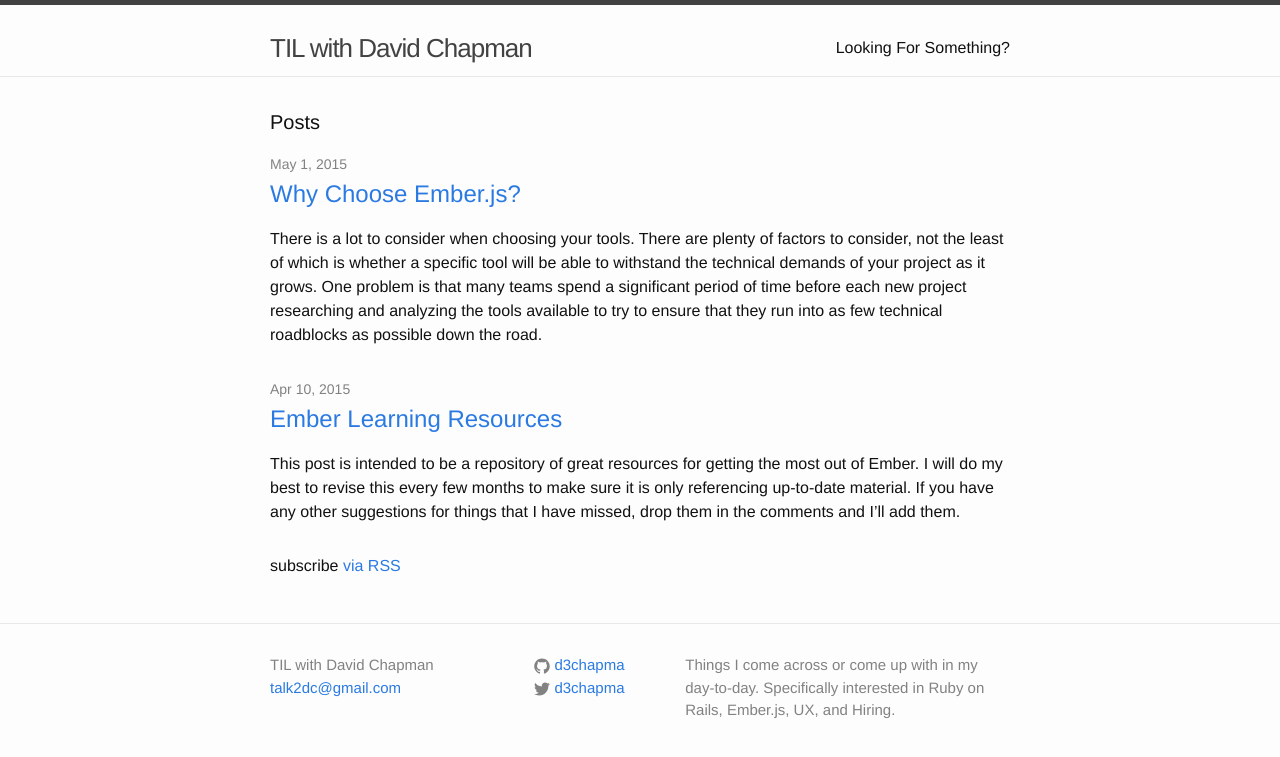
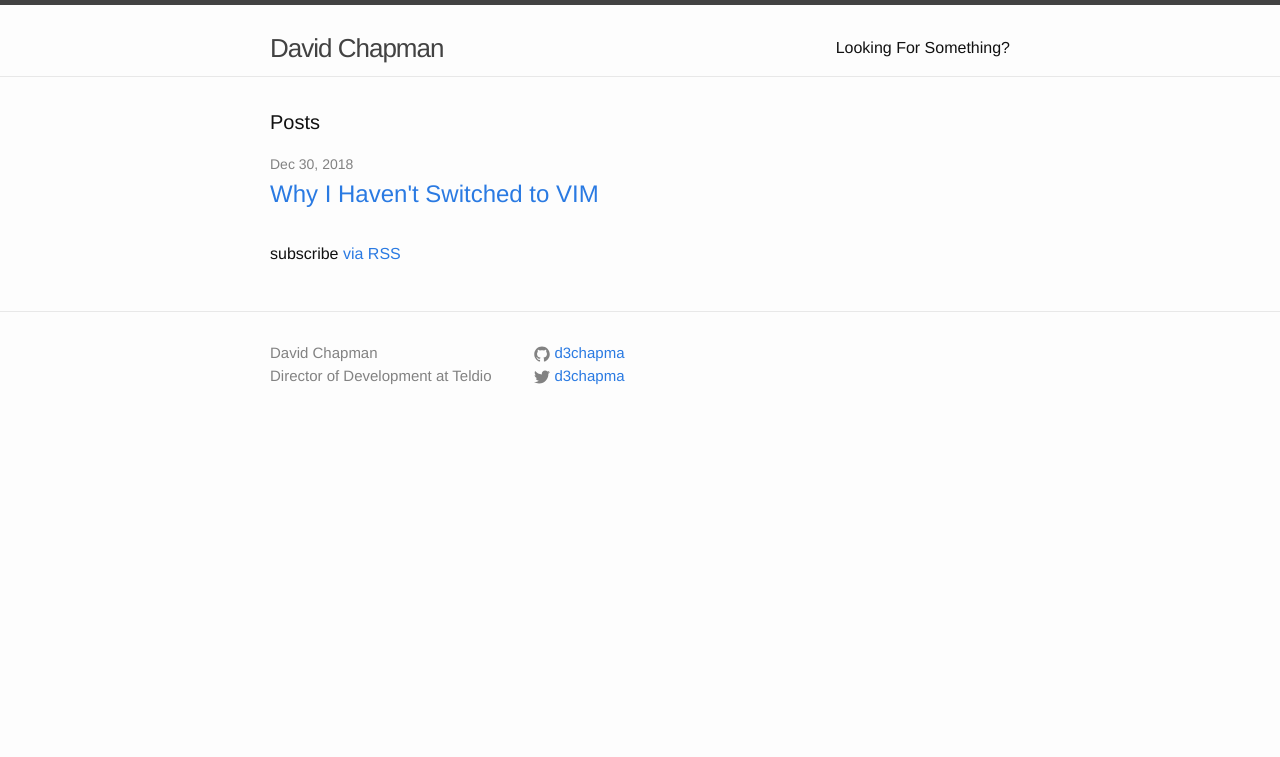
Before and after one commit to d3chapma/d3chapma.github.io, a Jekyll site: the page built from index.html, in a window 1280 px wide. Shown: the top 757 px of the page. Built offline with Jekyll 4.4.1, drawn with Linux system fonts in a browser that asks for light colours.

Commit message:
Starting over. Added a new post.

````diff
--- a/_config.yml
+++ b/_config.yml
@@ -1,16 +1,14 @@
 # Site settings
-title: TIL with David Chapman
-email: talk2dc@gmail.com
-description: > # this means to ignore newlines until "baseurl:"
-  Things I come across or come up with in my day-to-day. Specifically interested
-  in Ruby on Rails, Ember.js, UX, and Hiring.
+title: David Chapman
 baseurl: "" # the subpath of your site, e.g. /blog/
 url: "http://d3chapma.github.io" # the base hostname & protocol for your site
 twitter_username: d3chapma
 github_username:  d3chapma
+collections:
+  - sublime_text
 
 # Build settings
 markdown: kramdown
 
-gems:
+plugins:
   - jekyll-sitemap
--- a/_includes/footer.html
+++ b/_includes/footer.html
@@ -6,7 +6,9 @@
       <div class="footer-col  footer-col-1">
         <ul class="contact-list">
           <li>{{ site.title }}</li>
-          <li><a href="mailto:{{ site.email }}">{{ site.email }}</a></li>
+          <li>
+            Director of Development at Teldio
+          </li>
         </ul>
       </div>
 
--- a/_posts/2015-04-10-ember-learning-resources.markdown
+++ /dev/null
@@ -1,48 +0,0 @@
----
-layout: post
-title:  "Ember Learning Resources"
-date:   2015-04-10
-categories: ember learning resources
-comments: false
----
-This post is intended to be a repository of great resources for getting the most out of Ember. I will do my best to revise this every few months to make sure it is only referencing up-to-date material. If you have any other suggestions for things that I have missed, drop them in the comments and I'll add them.
-
-Official Resources
-===========================
-
-[Ember Guides](http://guides.emberjs.com/): A great place to get started. I recommend reading through the guides as you start to build an app. After you read about a new feature, try using it in your app to solidfy the concept.
-
-[Ember API](http://emberjs.com/api/): Barebones documentation covering the entire API. This is the place to look if you want to learn about a specific function that Ember provides and it's signature. Unfortunately, this does not seem to be versioned yet, though no methods are removed or changed, so this shouldn't really be a problem until Ember 2.0.
-
-[Ember CLI](http://www.ember-cli.com/): Documentation for Ember CLI. If you need to improve your understanding of what Ember CLI provides, or need to any sort of customization through addons, this is the place to start.
-
-Conference/Meetup Talks
-=======================
-
-[Confreaks.tv](http://confreaks.tv/tags/127): A wealth of great content here. Definitely check this out no matter your experience with Ember.
-
-Screencasts
-===========
-
-[Ember Screencasts](http://www.emberscreencasts.com/): Have not used this much myself, but as far as I can tell it is the only active screencast series in the Ember community.
-
-Podcasts
-========
-
-[Ember Weekend](https://emberweekend.firebaseapp.com/): Weekly podcast that is currently only three weeks in. Touches on many small news topics in under 10 minutes.
-
-[Ember.Land](http://ember.land/): New episode every two weeks. Features Robert Jackson from the Ember Core team. Comes in at under 20 minutes per episode.
-
-[Frontside](https://frontsidethepodcast.simplecast.fm/): This one is not officially Ember focused, but it tends to come up a lot. They cover other technology related topics as well. Usually runs around 30-40 minutes.
-
-Books
-=====
-
-[Ember-CLI 101](https://leanpub.com/ember-cli-101): A great book for getting started with Ember. Gets updates regularly.
-
-[Ambitious Ember Applications](https://leanpub.com/emberjs_applications)
-
-Newsletters
-===========
-
-[Ember Weekly](http://emberweekly.com/): A must-use resource. Sign up to receive via email or just check in every Monday. Includes links to the latest Ember releases, blog posts relating to Ember, videos and podcasts, meetups/events, etc. Definitely the most important resource here if you want to stay on top of the latest Ember trends.
--- a/_posts/2015-05-1-why-choose-ember.markdown
+++ /dev/null
@@ -1,53 +0,0 @@
----
-layout: post
-title:  "Why Choose Ember.js?"
-date:   2015-05-01
-categories: ember
----
-There is a lot to consider when choosing your tools. There are plenty of factors to consider, not the least of which is whether a specific tool will be able to withstand the technical demands of your project as it grows. One problem is that many teams spend a significant period of time before each new project researching and analyzing the tools available to try to ensure that they run into as few technical roadblocks as possible down the road.
-
-Though there is some merit to this critical investigation, I lean toward the opinion that you should always choose the tools that you enjoy using the most and that are going to give you, as a developer, the most opportunity. This article is my argument for Ember as the most joy-inducing client-side framework available. I will not be comparing directly to other frameworks or libraries. My assumption is that you can compare the points that you see importance in with the libraries that you are already interested it. You can generally get a sense of these things after a bit of time trying to learn the framework and being involved in the community.
-
-### 1. Conventional
-
-Ember.js favours convention over configuration and strives to provide a comprehensive suite of tools so that you can get up and running quickly. In contrast, when picking a handful of individual libraries you need to learn each one and wire them up yourself. These tools not only take time to learn, but teams often get hung up on which tools to pick and/or how to utilize the tools most effectively.
-
-Ember.js sidesteps these issues by giving you a suite of tools that are configured to work together and maintained in parallel. You can get up and running quickly and when improvements land and the libraries are updated together. There is no potential for changes in one library to disrupt the framework.
-
-### 2. Transferable
-
-Since Ember.js does a pretty good job at being a comprehensive solution, for many applications you can stick with most of the officially supported toolset. This makes hiring new team members a much smoother process. Rather than needing to learn all the individual tools you have chosen, if a new developer is familiar with Ember, they instantly know how your app is wired up. They will be able to read the code and quickly begin to make valuable contributions to the team. On the other hand, if you are using a hand-picked set of tools with custom wiring there can be a lot for a developer to learn even if they have experience in the core library that you are utilizing.
-
-### 3. Extensible
-
-One differentiating piece of the Ember.js toolset is [Ember CLI](http://www.ember-cli.com/). If you are familiar with Ruby on Rails you will feel right at home with this tool. It sits on top of Node and npm giving you generators that build boilerplate for you, scripts that start your server and run tests, and gives you a simple API for managing the ecosystem of add-ons available to you, much like Ruby gems.
-
-There are many developers creating fantastic tools to bring even more functionality to Ember.js. For example, ```ember-cli-deploy``` is a deployment tool that gives you the ability to do fast and flexible deployments of your client to a number of platforms. You can see [a discussion of the progress of this tool](http://confreaks.tv/videos/emberconf2015-the-art-of-ember-deployment) from EmberConf 2015.
-
-In addition, in order to bring some sense to the vast array of Ember CLI add-ons already available, [Ember Observer](http://emberobserver.com/) was created to give a score, based on several factors, to each add-on so that you can make an informed decision between add-ons that perform similar tasks.
-
-### 4. Predictable
-
-Ember adheres to semantic versioning and they do a fantastic job of making upgrading trivial. The do this in a few ways. First of all, the release schedule is consistent. A beta release for the next minor point release is cut every week and every 6 weeks a new stable release is cut. Each point release consists of new features, deprecations, and bug fixes, as you would expect. However, the most interesting part about the release system is that when a major version is released there is effectively no new code. Rather, all the deprecation warnings along with their associated features are stripped out of the framework. That's it. So, if you have been upgrading regularly and converting your code based on the deprecations you can upgrade to the new major release for free.
-
-[More on the Ember Release Cycle](http://emberjs.com/blog/2013/09/06/new-ember-release-process.html)
-
-### 5. Flexible
-
-Many developers see Ember.js as a monolithic framework that is rigid and brittle, but it is more accurate to think of it as a curated set of tools that are preconfigured to work together. Also, these tools a loosely coupled using the adapter pattern, so you can choose a new tool for a specific job and swap it in using an adapter if your application requires it. Ember CLI add-ons provide a way to automate the switching out of certain components, but you can just as easily swap things out manually as well.
-
-Godfrey Chan (@chancancode) gave [an excellent talk](http://confreaks.tv/videos/emberconf2015-hijacking-hackers-news-with-ember-js) at EmberConf 2015 demonstrating this technique. Give it a look if you want to see how remarkably flexible Ember.js is.
-
-### 6. Stable
-
-One aspect of Ember that has been a common complaint is that with so many pieces of the framework still yet to reach version 1.0 there is a lot of api change that can cause issues. During the EmberConf 2015 keynote, Yehuda Katz and Tom Dale announced that Ember 2.0, Ember Inspector 1.0, Ember Data 1.0, Ember CLI 1.0, Liquid Fire 1.0 and List View 1.0 will all be in beta June 12, presumably meaning that stable will be at the end of July. They are committed to all of these officially supported tools to be maintained responsibly and with stability as a core focus.
-
-### 7. Performant
-
-Performance has been another area that historically has been just good enough, but the Ember core team is focused on addressing the performance concerns of the broader community. Even though it is not a majority concern of the community, they have created the ability to run Ember apps on the server and serve compiled html giving you improved performance on first load, improved SEO, and the capability to use Ember apps in browsers without Javascript enabled.
-
-Another performance improvement is the new rendering engine, Glimmer. It uses a virtual DOM diff-ing approach to rendering and requires no additional work to implement in your app. Just upgrade. You can get a sense of how close Glimmer is to being complete and demo [here](https://is-ember-fast-yet.firebaseapp.com/)
-
-### Conclusion
-
-Ember certainly is not without its faults, but no library is. Still, the Ember team does an incredible job at helping Ember developers be productive and enjoy using the framework. If anything is important when choosing a framework, productivity and happiness is at the top of my list and I believe Ember is proving itself to be a framework with staying power.
--- /dev/null
+++ b/_posts/2018-12-30-why-i-have-not-switched-to-vim.md
@@ -0,0 +1,12 @@
+---
+layout: post
+title:  "Why I Haven't Switched to VIM"
+---
+
+I used to feel guilty for not using VIM. I had steeped my mind in the rhetoric of other VIM users promising a long term benefit of switching to VIM and was convinced that if I was serious about my craft I would put in the effort and switch. I tried multiple times and, like many others I have heard of, I found the initial productivity hit to be too large to justify making the switch.
+
+Over the past year, I have finally come around to the idea that, perhaps, using VIM isn't an important indicator of my commitment to honing my craft. It turns out, VIM isn't the only text editor that allows you to know it in a way that makes you extremely productive. In fact, the text editor that I have been using for the past 10 years, Sublime Text, is extremely customizable and I have been learning the ins and outs, customizing it to my needs over most of that time.
+
+One of the greatest challenges while being a software developer is not allowing your productivity to be destroyed by constantly customizing or learning new tools. Whether it be switching to the latest framework or spending the afternoon checking out plugins for your editor, we always face the decision of how much to time to invest. It is easy to believe that the time investment will eventually provide a return in productivity, but that return is rarely measured or proven. Avoid the large upfront cost of switching to a new tool. Instead, redirect that effort into the tools that you already use.
+
+If I switched to VIM now, in 5 years I'm sure I would know VIM pretty well, but would my productivity actually be better than the 15 years of Sublime Text experience I would have if I stuck with the tools that I already use?
--- a/index.html
+++ b/index.html
@@ -14,8 +14,6 @@ layout: default
         <h2>
           <a class="post-link" href="{{ post.url | prepend: site.baseurl }}">{{ post.title }}</a>
         </h2>
-
-        <p>{{ post.excerpt }}</p>
       </li>
     {% endfor %}
   </ul>
````
Also changed, not shown: Gemfile.lock.
